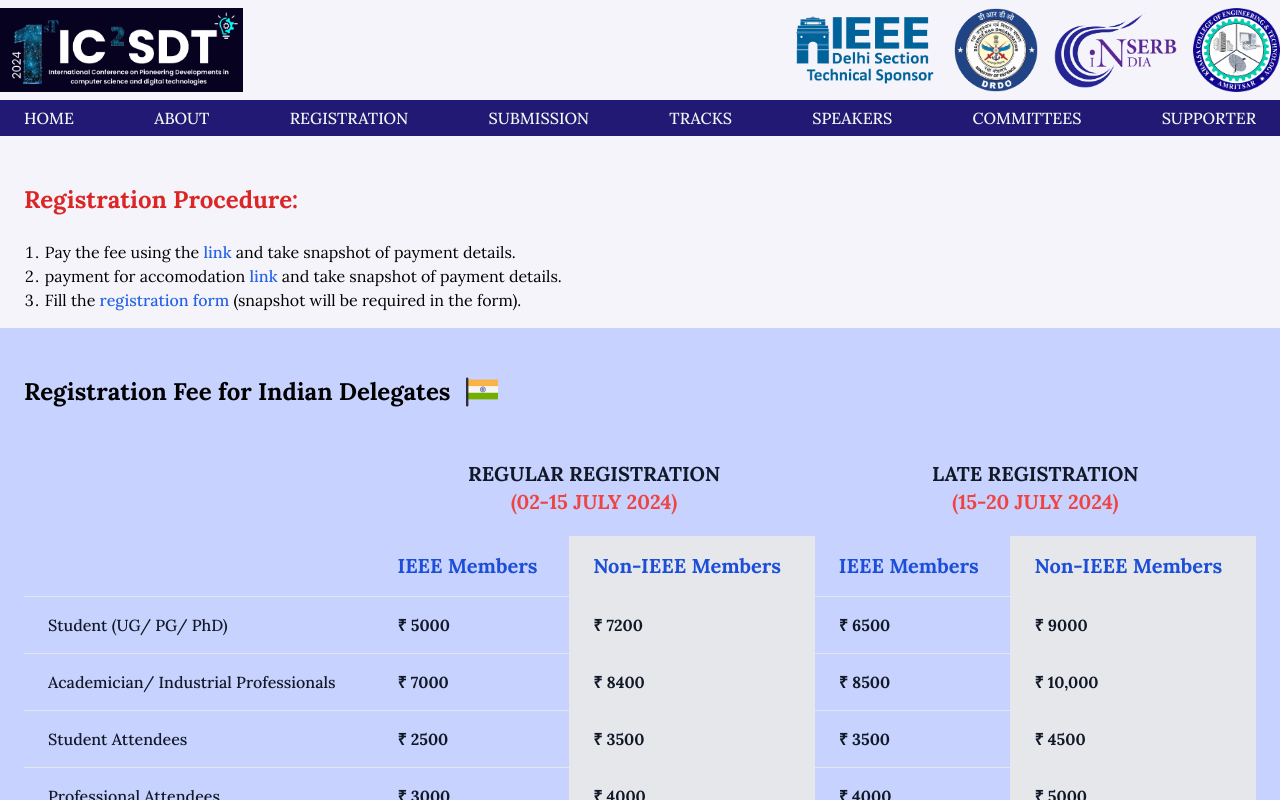
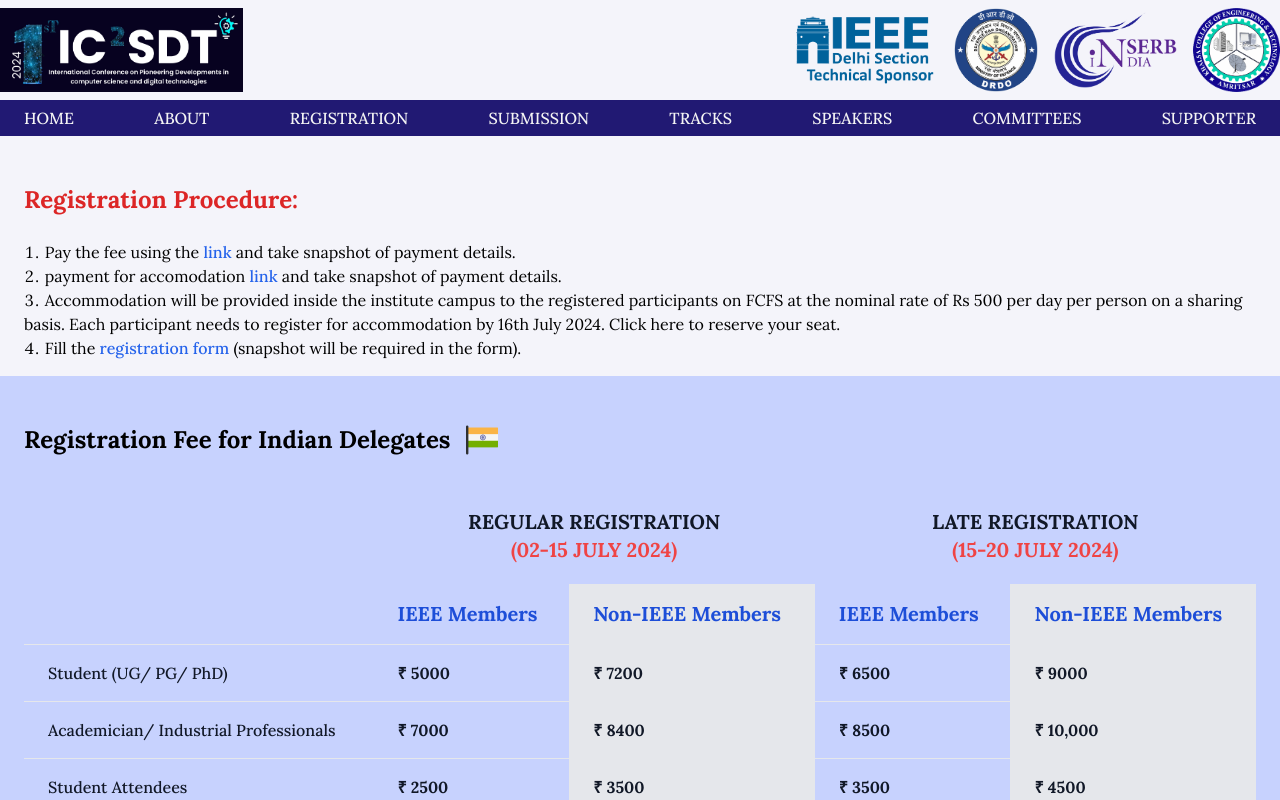
Before and after one commit to NITDCSE/ICSCCAT, a Next.js app: page /registration in a window 1280 px wide. Shown: the top 800 px of the page. Built offline with nearby package versions, Linux system fonts and the light colour scheme.

Commit message:
update the details of the Accomdation Notification

```diff
--- a/components/registrationPage/Registration.jsx
+++ b/components/registrationPage/Registration.jsx
@@ -20,6 +20,7 @@
         <ol class="list-decimal list-inside">
           <li>Pay the fee using the <a class="font-medium text-blue-600 hover:underline" href="https://eazypay.icicibank.com/eazypayLink?P1=5TmxargSFo4N33Hi1ZQJdA==" target="_blank"> link</a> and take snapshot of payment details.</li>
           <li>payment for accomodation <a class="font-medium text-blue-600 hover:underline" href="https://eazypay.icicibank.com/eazypayLink?P1=5TmxargSFo4N33Hi1ZQJdA==" target="_blank"> link</a> and take snapshot of payment details.</li>
+          <li>Accommodation will be provided inside the institute campus to the registered participants on FCFS at the nominal rate of Rs 500 per day per person on a sharing basis. Each participant needs to register for accommodation by 16th July 2024. Click here to reserve your seat.</li>
           <li>Fill the <a class="font-medium text-blue-600 hover:underline" href="https://forms.gle/kp8UDxa5HCMfjY7j7" target="_blank">registration form
           </a> (snapshot will be required in the form).
           </li>
```
